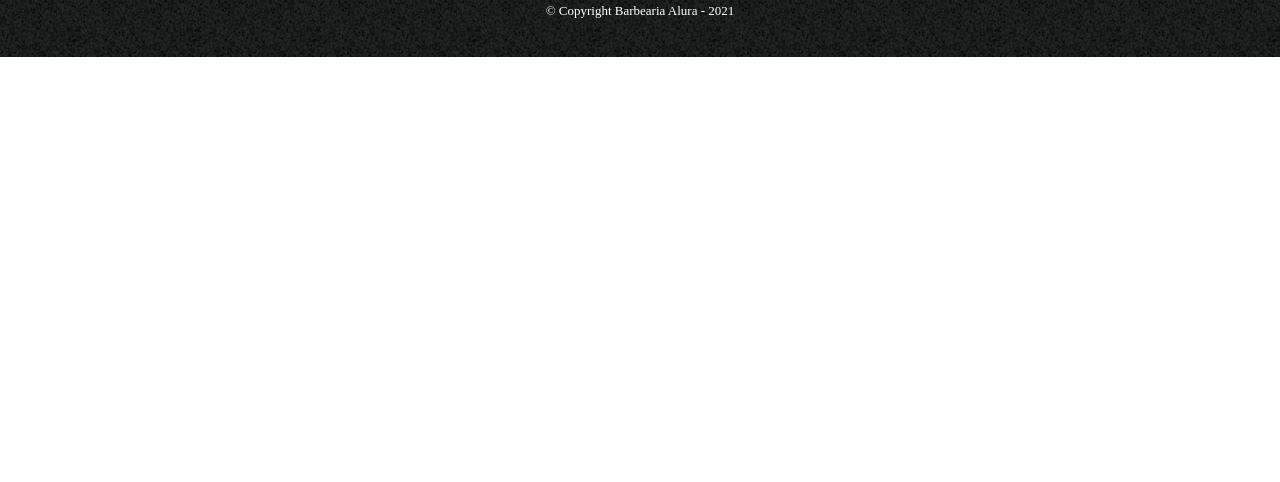
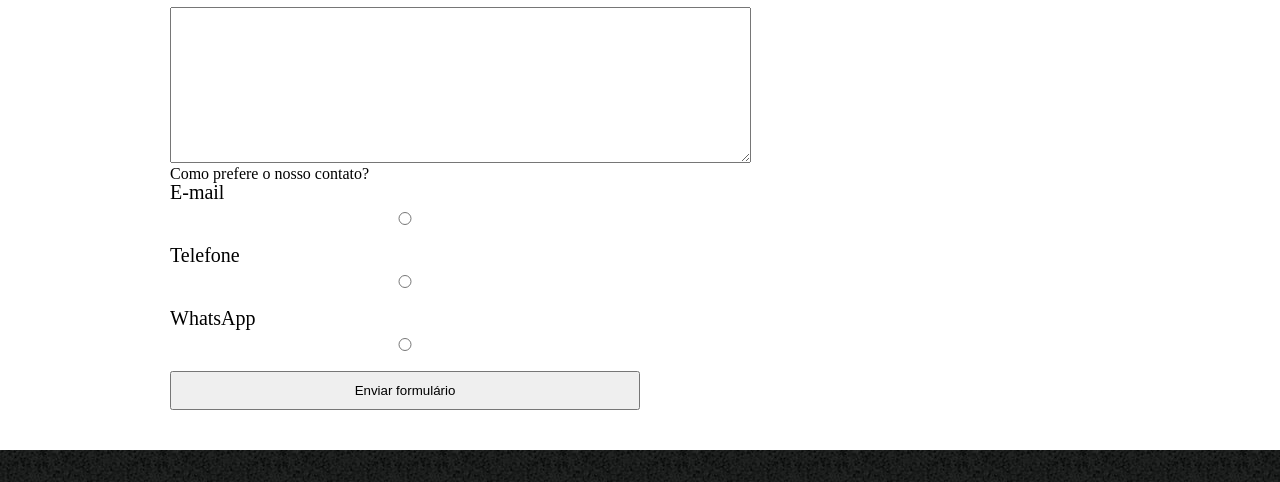
Before and after one commit to Laisayuri/BarbeariaAlura, a plain HTML site: page contato.html in a window 1280 px wide. Shown: the part 623-1105 px from the top of the page. Before the commit the page ends 800 px from the top, so only its background shows below. Drawn offline with Linux system fonts and the light colour scheme.

Commit message:
Formulários mais completos

```diff
--- a/contato.html
+++ b/contato.html
@@ -33,8 +33,20 @@
                 <label for="telefone">Telefone</label>
                 <input type="text" id="telefone">
 
+                <label for="mensagem">Mensagem</label>
+                <textarea cols="70" rows="10" id="mensagem"></textarea>
+
+                <p>Como prefere o nosso contato?</p>
+                <label for="radio-email">E-mail</label>
+                <input type="radio" name="contato" value="email" id="radio-email">
+
+                <label for="radio-telefone">Telefone</label>
+                <input type="radio" name="contato" value="telefone" id="radio-telefone">
+
+                <label for="radio-whatsapp">WhatsApp</label>
+                <input type="radio" name="contato" value="whtasapp" id="radio=whatsapp">
+
                 <input type="submit" value="Enviar formulário">
-
             </form>
         </main>
 
--- a/style.css
+++ b/style.css
@@ -91,3 +91,25 @@ footer {
     font-size: 13px;
     margin: 20px 0 0;
 }
+
+main {
+    width: 940px;
+    margin: 0 auto;
+}
+
+form {
+    margin: 40px 0;
+}
+
+form label {
+    display: block;
+    font-size: 20px;
+    margin: 0 0 10px;
+}
+
+form input {
+    display: block;
+    margin: 0 0 20px;
+    padding: 10px 25px;
+    width: 50%
+}
```
